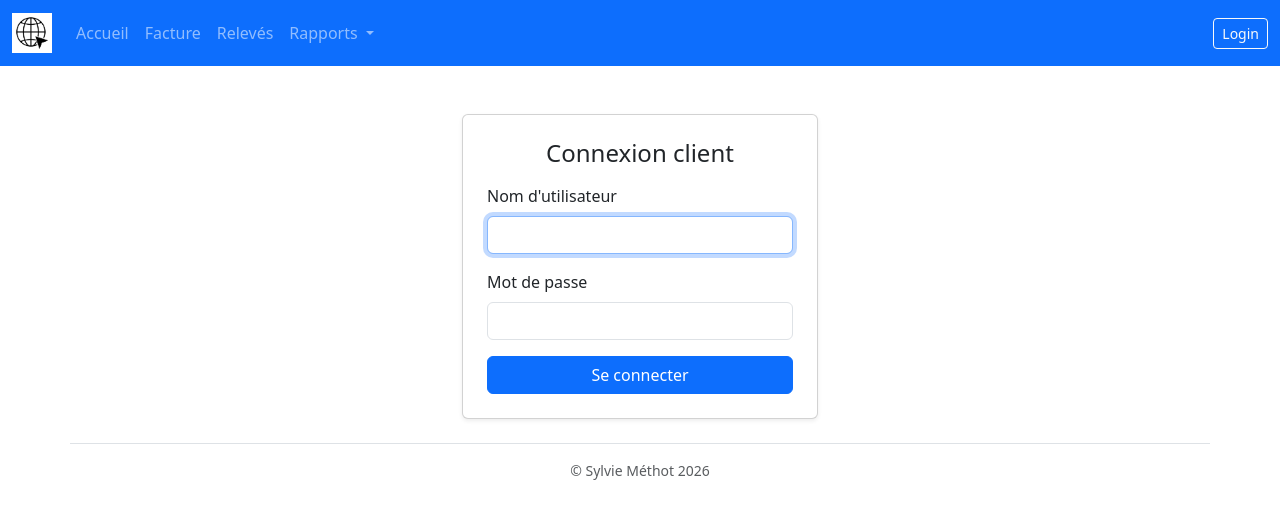
After one commit to criquet1/lecarnet, a Django app: page /login/ in a window 1280 px wide. The commit adds this page. Shown: the top 519 px of the page. Run offline with Django 5.2, Linux system fonts and the light colour scheme; data that the repository does not hold is empty; some libraries are stand-ins or nearby versions.

Commit message:
Ajout login/logout et protection des routes

```diff
--- a/facture/templates/facture/navbar.html
+++ b/facture/templates/facture/navbar.html
@@ -34,7 +34,17 @@
           </ul>
         </li>
       </ul>
-      <span class="navbar-text ms-auto">{{ request.session.nom|default:'Le Carnet' }}</span>
+      <div class="ms-auto d-flex align-items-center gap-2">
+        {% if request.user.is_authenticated %}
+          <span class="navbar-text">{{ request.user.username }}</span>
+          <form method="post" action="{% url 'logout' %}" class="m-0">
+            {% csrf_token %}
+            <button type="submit" class="btn btn-outline-light btn-sm">Logout</button>
+          </form>
+        {% else %}
+          <a class="btn btn-outline-light btn-sm" href="{% url 'login' %}">Login</a>
+        {% endif %}
+      </div>
     </div>
   </div>
   {% endwith %}
--- /dev/null
+++ b/facture/templates/registration/login.html
@@ -0,0 +1,30 @@
+{% extends "base.html" %}
+
+{% block title %}Connexion{% endblock %}
+
+{% block body %}
+<div class="row justify-content-center mt-5">
+    <div class="col-12 col-md-6 col-lg-4">
+        <div class="card shadow-sm">
+            <div class="card-body p-4">
+                <h2 class="h4 mb-3 text-center">Connexion client</h2>
+                {% if form.errors %}
+                    <div class="alert alert-danger py-2">Nom d'utilisateur ou mot de passe invalide.</div>
+                {% endif %}
+                <form method="post">
+                    {% csrf_token %}
+                    <div class="mb-3">
+                        <label for="id_username" class="form-label">Nom d'utilisateur</label>
+                        <input type="text" name="username" id="id_username" class="form-control" required autofocus>
+                    </div>
+                    <div class="mb-3">
+                        <label for="id_password" class="form-label">Mot de passe</label>
+                        <input type="password" name="password" id="id_password" class="form-control" required>
+                    </div>
+                    <button type="submit" class="btn btn-primary w-100">Se connecter</button>
+                </form>
+            </div>
+        </div>
+    </div>
+</div>
+{% endblock %}
--- a/facture/urls.py
+++ b/facture/urls.py
@@ -1,15 +1,19 @@
+from django.contrib.auth.decorators import login_required
+from django.contrib.auth.views import LoginView, LogoutView
 from django.urls import path
 from . import views
 
 
 urlpatterns = [
-    path('', views.index, name='accueil'),
-    path('facture/', views.facture, name='facture'),
-    path('releve-bancaire/', views.releve_bancaire, name='releve_bancaire'),
-    path('journal-general/', views.journal_general, name='journal_general'),
-    path('grand-livre/', views.grand_livre, name='grand_livre'),
-    path('balance-de-verification/', views.balance_de_verification, name='balance_de_verification'),
-    path('compte-a-payer/', views.compte_a_payer, name='compte_a_payer'),
-    path('compte-a-recevoir/', views.compte_a_recevoir, name='compte_a_recevoir'),
-    path('rapport-de-taxes/', views.rapport_de_taxes, name='rapport_de_taxes'),
+    path('login/', LoginView.as_view(template_name='registration/login.html', redirect_authenticated_user=True), name='login'),
+    path('logout/', LogoutView.as_view(), name='logout'),
+    path('', login_required(views.index), name='accueil'),
+    path('facture/', login_required(views.facture), name='facture'),
+    path('releve-bancaire/', login_required(views.releve_bancaire), name='releve_bancaire'),
+    path('journal-general/', login_required(views.journal_general), name='journal_general'),
+    path('grand-livre/', login_required(views.grand_livre), name='grand_livre'),
+    path('balance-de-verification/', login_required(views.balance_de_verification), name='balance_de_verification'),
+    path('compte-a-payer/', login_required(views.compte_a_payer), name='compte_a_payer'),
+    path('compte-a-recevoir/', login_required(views.compte_a_recevoir), name='compte_a_recevoir'),
+    path('rapport-de-taxes/', login_required(views.rapport_de_taxes), name='rapport_de_taxes'),
 ]
--- a/lecarnet/settings.py
+++ b/lecarnet/settings.py
@@ -127,3 +127,7 @@ STATIC_URL = 'static/'
 STATICFILES_DIRS = [
     BASE_DIR / "static"
 ]
+
+LOGIN_URL = 'login'
+LOGIN_REDIRECT_URL = 'accueil'
+LOGOUT_REDIRECT_URL = 'login'
```
